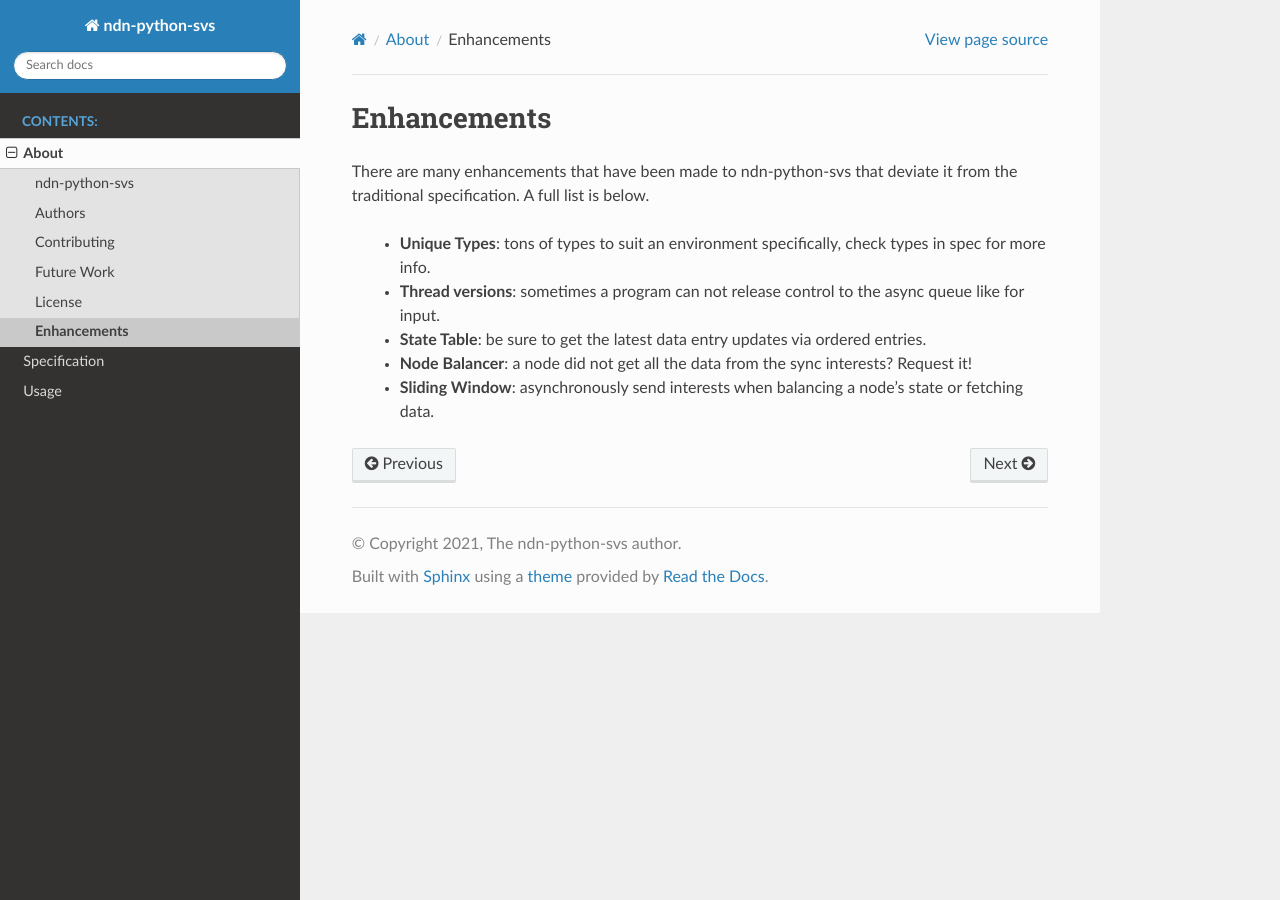
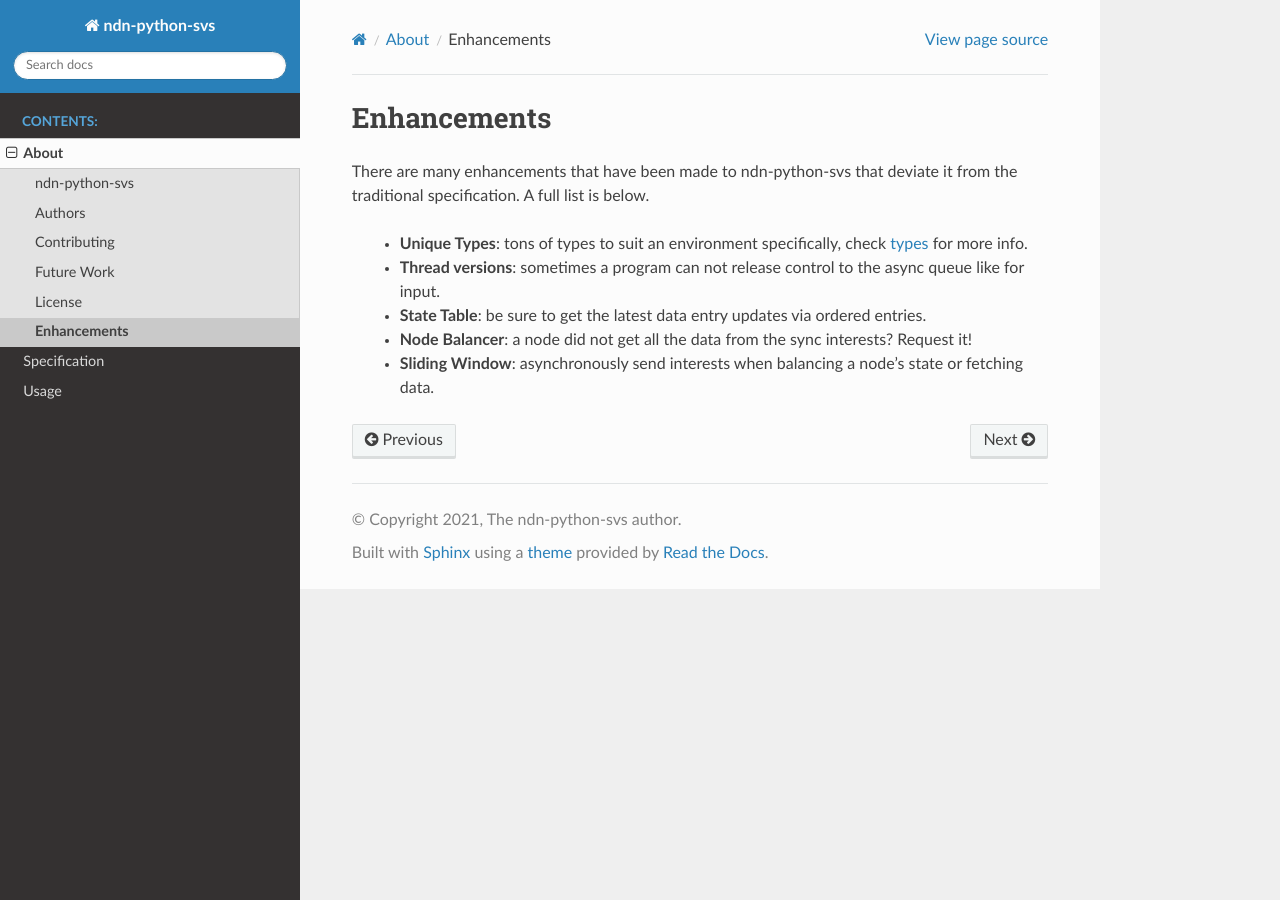
Before and after one commit to justincpresley/ndn-python-svs, a Sphinx documentation site: the page built from docs/src/about/enhancements.rst, in a window 1280 px wide. Built offline with Sphinx 7.4.7 and the Read the Docs theme 2.0.0, drawn with Linux system fonts in a browser that asks for light colours.

```diff
--- a/docs/src/about/enhancements.rst
+++ b/docs/src/about/enhancements.rst
@@ -4,8 +4,10 @@ Enhancements
 There are many enhancements that have been made to ndn-python-svs that deviate it from the traditional specification.
 A full list is below.
 
-    * **Unique Types**: tons of types to suit an environment specifically, check types in spec for more info.
+    * **Unique Types**: tons of types to suit an environment specifically, check types_ for more info.
     * **Thread versions**: sometimes a program can not release control to the async queue like for input.
     * **State Table**: be sure to get the latest data entry updates via ordered entries.
     * **Node Balancer**: a node did not get all the data from the sync interests? Request it!
     * **Sliding Window**: asynchronously send interests when balancing a node's state or fetching data.
+
+.. _types: https://ndn-python-svs.readthedocs.io/src/specification/types.html
```
